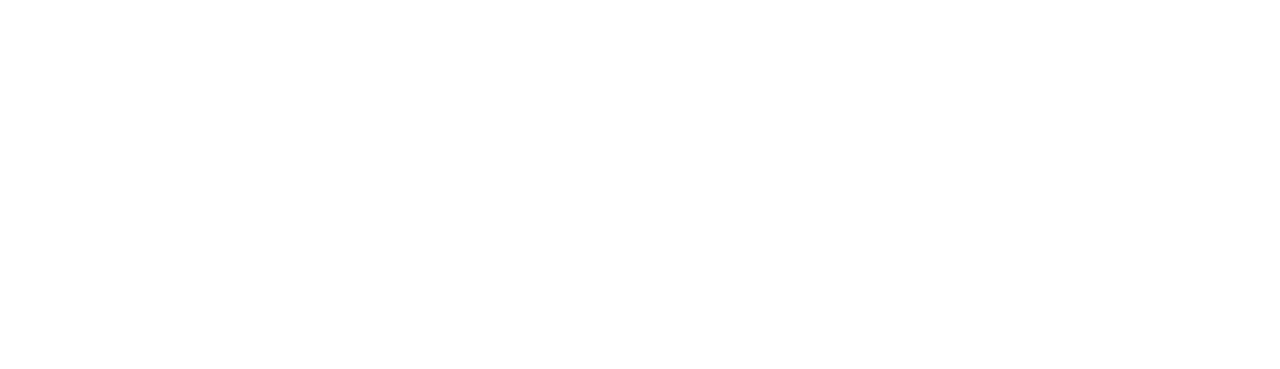
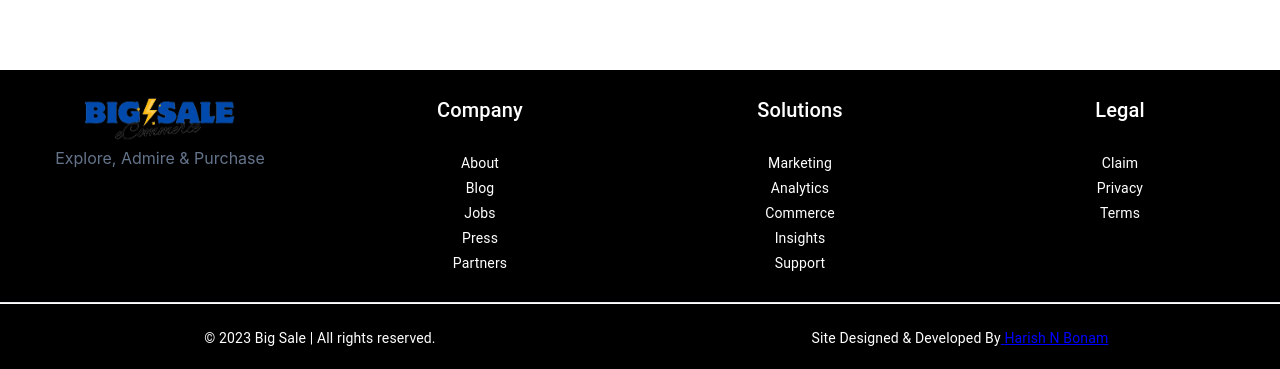
Before and after one commit to Harish1611/Big-Sale-eCommerce-Frontend, a React (Create React App) app: page / in a window 1280 px wide. Shown: the part 2372-2741 px from the top of the page. Before the commit the page ends 2402 px from the top, so only its background shows below. Built offline with nearby package versions, Linux system fonts and the light colour scheme.

Commit message:
New: Responsive Footer Created

```diff
--- /dev/null
+++ b/src/customer/components/Footer/Footer.jsx
@@ -0,0 +1,105 @@
+import React from "react";
+import { Grid, Link, Typography } from "@mui/material";
+import logo from "../../../assets/logo.png";
+
+const Footer = () => {
+  return (
+    <React.Fragment>
+      <Grid
+        className="bg-slate-400 text-white mt-10 text-center"
+        container
+        color={"white"}
+        sx={{ bgcolor: "black", color: "white", py: 3 }}
+      >
+        <Grid item xs={12} sm={6} md={3}>
+          <img src={logo} alt="logo" className="h-15 px-20" />
+          <p className="text-slate-500">Explore, Admire & Purchase</p>
+        </Grid>
+        <Grid item xs={12} sm={6} md={3}>
+          <Typography className="pb-5" variant="h6" gutterBottom>
+            Company
+          </Typography>
+          <Typography variant="body2" component="p" gutterBottom>
+            About
+          </Typography>
+          <Typography variant="body2" component="p" gutterBottom>
+            Blog
+          </Typography>
+          <Typography variant="body2" component="p" gutterBottom>
+            Jobs
+          </Typography>
+          <Typography variant="body2" component="p" gutterBottom>
+            Press
+          </Typography>
+          <Typography variant="body2" component="p" gutterBottom>
+            Partners
+          </Typography>
+        </Grid>
+        <Grid item xs={12} sm={6} md={3}>
+          <Typography className="pb-5" variant="h6" gutterBottom>
+            Solutions
+          </Typography>
+          <Typography variant="body2" component="p" gutterBottom>
+            Marketing
+          </Typography>
+          <Typography variant="body2" component="p" gutterBottom>
+            Analytics
+          </Typography>
+          <Typography variant="body2" component="p" gutterBottom>
+            Commerce
+          </Typography>
+          <Typography variant="body2" component="p" gutterBottom>
+            Insights
+          </Typography>
+          <Typography variant="body2" component="p" gutterBottom>
+            Support
+          </Typography>
+        </Grid>
+
+        <Grid item xs={12} sm={6} md={3}>
+          <Typography className="pb-5" variant="h6" gutterBottom>
+            Legal
+          </Typography>
+          <Typography variant="body2" component="p" gutterBottom>
+            Claim
+          </Typography>
+          <Typography variant="body2" component="p" gutterBottom>
+            Privacy
+          </Typography>
+          <Typography variant="body2" component="p" gutterBottom>
+            Terms
+          </Typography>
+        </Grid>
+      </Grid>
+      <hr className=" h-[2px]"></hr>
+      <Grid
+        className="bg-black text-white  text-center"
+        container
+        color={"white"}
+        sx={{ bgcolor: "black", color: "white", py: 3 }}
+      >
+        <Grid item xs={12} sm={12} md={6}>
+          <Typography variant="body2" component="p" align="center">
+            &copy; 2023 Big Sale | All rights reserved.
+          </Typography>
+        </Grid>
+        <Grid item xs={12} sm={12} md={6}>
+          <Typography variant="body2" component="p" align="center">
+            Site Designed & Developed By
+            <Link
+              href="https://portfolio-website-react-eta.vercel.app/"
+              color="inherit"
+              underline="always"
+              style={{ color: "blue" }}
+            >
+              {" "}
+              Harish N Bonam
+            </Link>
+          </Typography>
+        </Grid>
+      </Grid>
+    </React.Fragment>
+  );
+};
+
+export default Footer;
--- a/src/pages/HomePage.jsx
+++ b/src/pages/HomePage.jsx
@@ -5,6 +5,7 @@
 import { mens_kurta } from "../Data/Mens_Kurtha";
 import firstBanner from "../assets/HomeBanner.png";
 import HomeAnouncement from "../customer/components/HomeAnouncement/HomeAnouncement";
+import Footer from "../customer/components/Footer/Footer";
 const HomePage = () => {
   return (
     <div>
@@ -12,6 +13,7 @@
       <HomeBanner image={firstBanner} />
       <HomeCollectionSection data={mens_kurta} section={"Best Sellers"} />
       <HomeAnouncement />
+      <Footer />
     </div>
   );
 };
```
